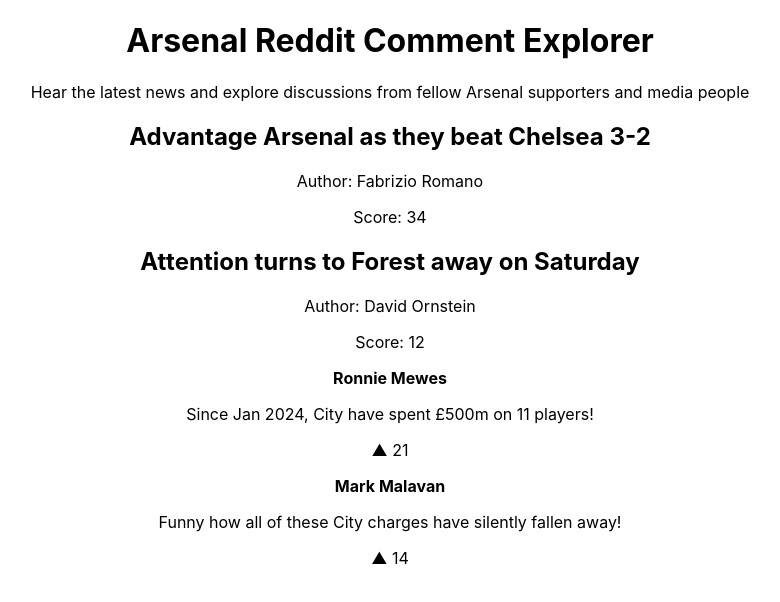
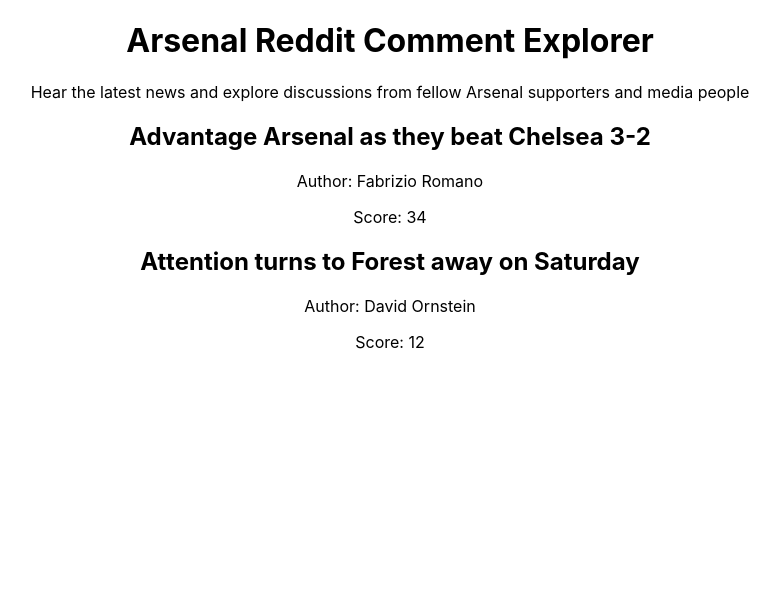
Before and after one commit to SamMeade24/arsenal-reddit-app, a React (Create React App) app: page / in a window 1280 px wide. Shown: the top 602 px of the page, without its empty margins (250-1030 px from the left). Built offline with nearby package versions, Linux system fonts and the light colour scheme.

Commit message:
Conditionally rendered comments once a post is selected

```diff
--- a/src/App.js
+++ b/src/App.js
@@ -38,7 +38,7 @@
     <div className="App">
       <Header />
       <PostsList posts={dummyPosts} onPostSelect={setSelectedPostId} />
-      <CommentList />
+      {selectedPostId && <CommentList />}
     </div>
   );
 }
```
